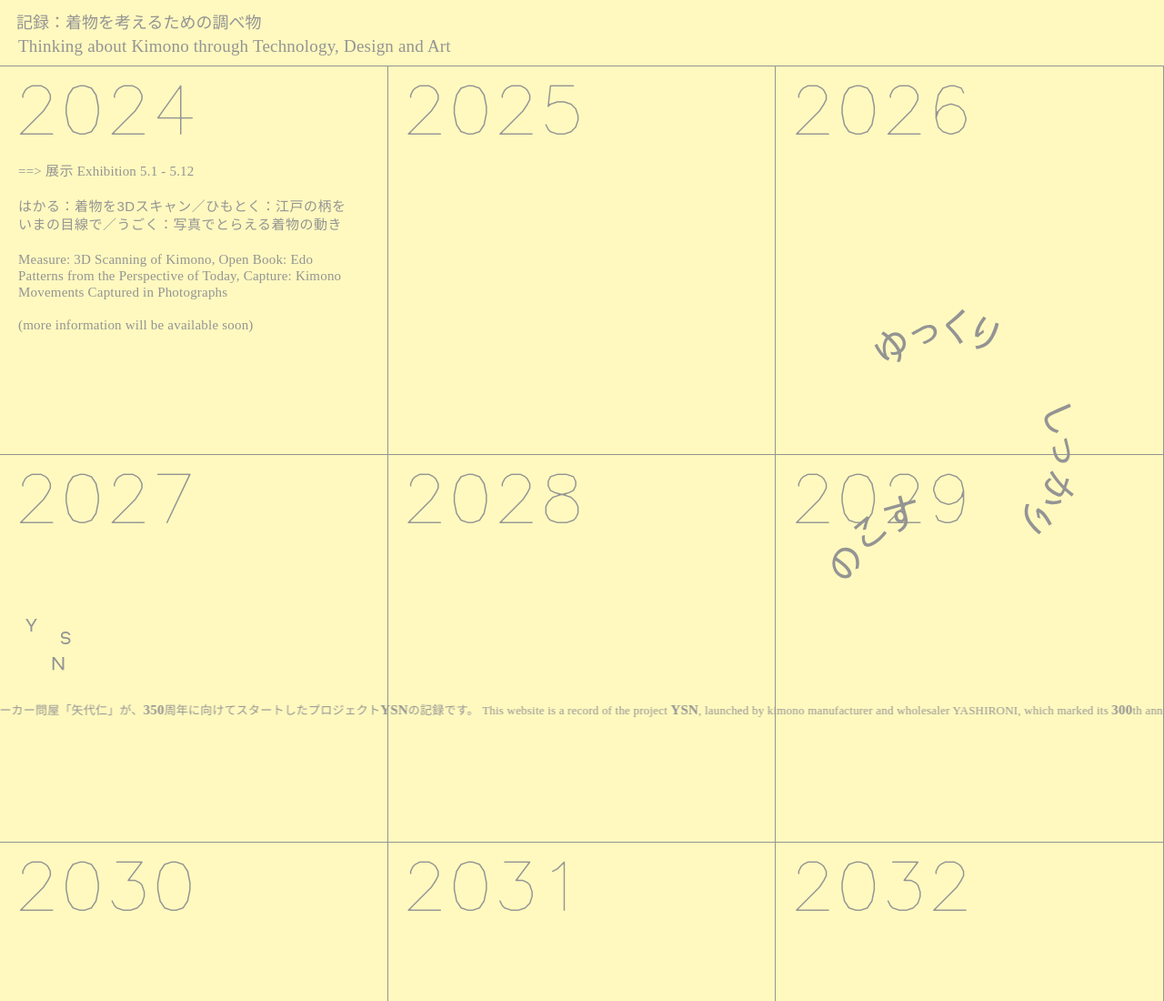
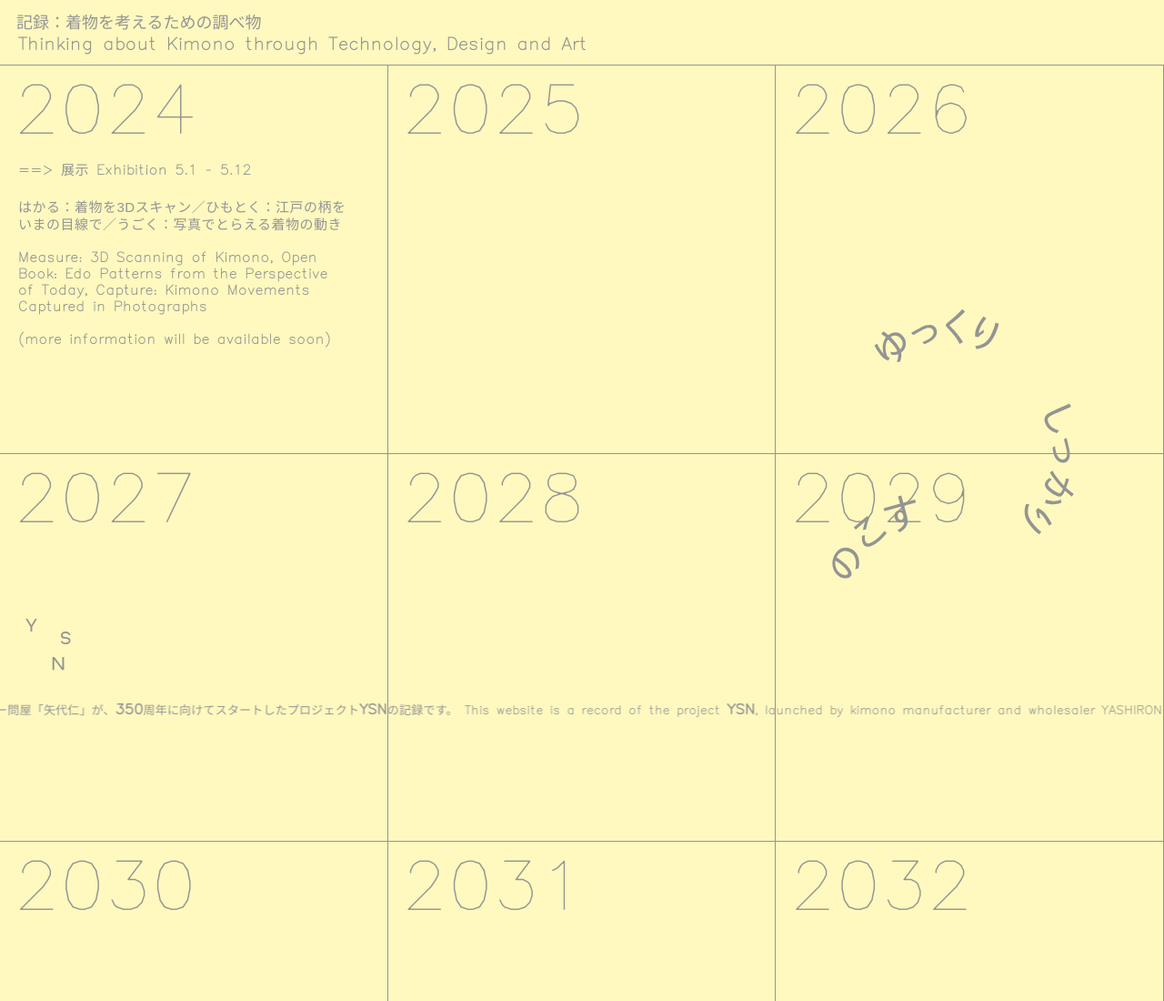
Before and after one commit to minshim/ysn_test25apr, a plain HTML site: page index.html in a window 1280 px wide. Shown: the top 1100 px of the page at 91% size. Drawn offline with Linux system fonts and the light colour scheme; a script that the page names is missing; files whose address does not match are found by name.

Commit message:
Update styles.css

```diff
--- a/styles.css
+++ b/styles.css
@@ -9,7 +9,7 @@
 }
 
 body {
-  font-family: Hershey-Futural-30,Hershey-Futural--15,A+EqpB-游ゴシック体 Pr6N M,Yu Gothic,'游ゴシック',YuGothic,'游ゴシック体',-apple-system,BlinkMacSystemFont,Hiragino Sans,Hiragino Kaku Gothic ProN,meiryo,sans-serif;
+  font-family: Hershey-Futural-30;
   background-color:var(--a2);}
 
 
```
